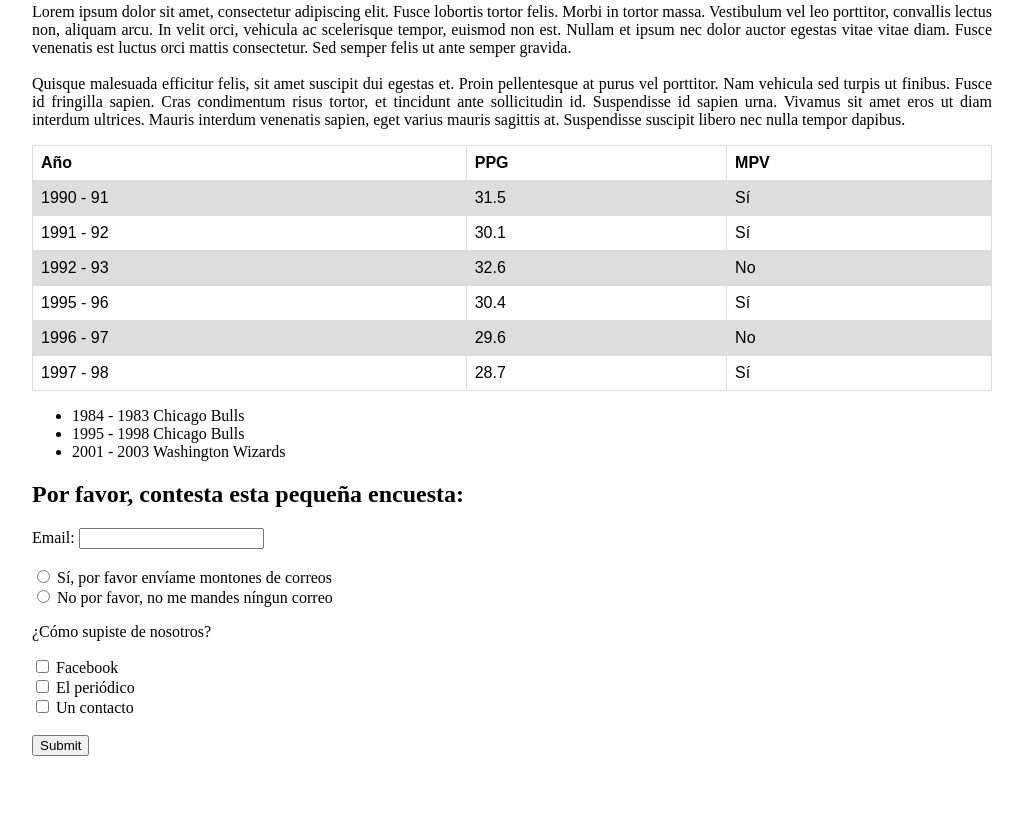
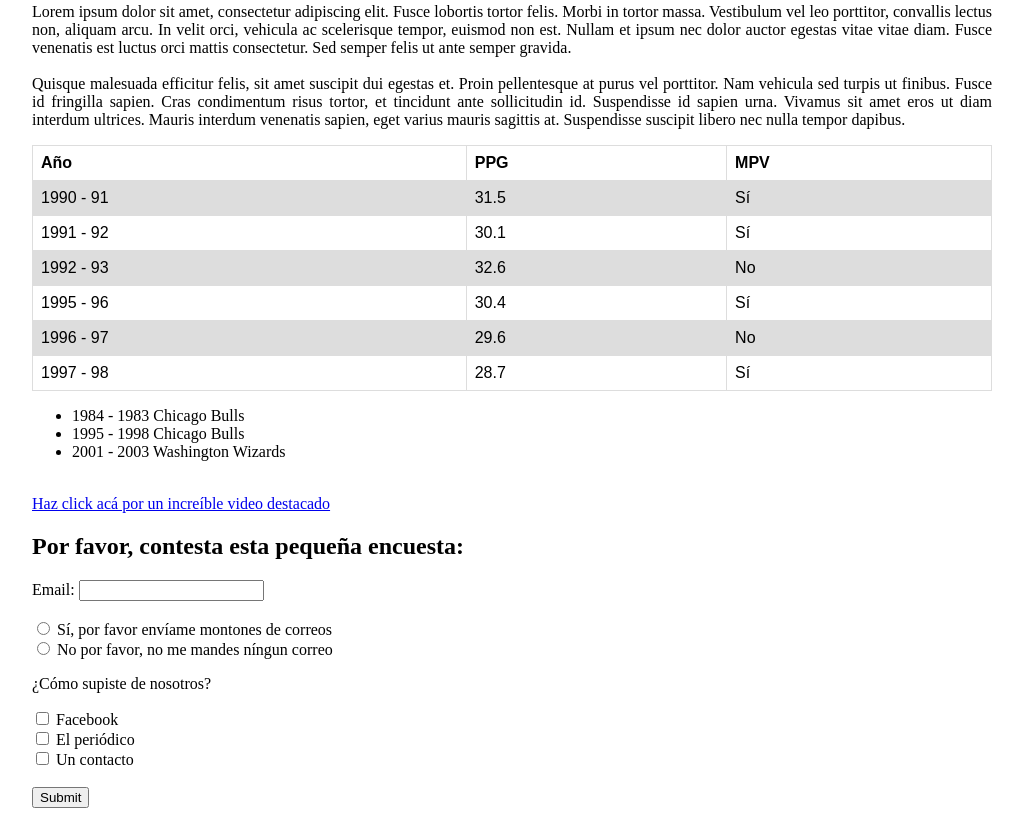
Before and after one commit to aguinazu-ds/Curso-Java, a plain HTML site: page cursoJava-html/EjercicioBlog.html in a window 1280 px wide. Shown: the part 661-1477 px from the top of the page, without its empty margins (128-1151 px from the left). Before the commit the page ends 1425 px from the top, so only its background shows below. Drawn offline with Linux system fonts and the light colour scheme.

Commit message:
Ejercicio blog

```diff
--- a/cursoJava-html/EjercicioBlog.html
+++ b/cursoJava-html/EjercicioBlog.html
@@ -44,7 +44,7 @@
     <div class="content">
         <h1 style="text-align: center">Michael Jordan</h1>
         <picture>
-            <source media="(min-width:650px )" srcset="michael_jordan.jpg">
+            <source media="(min-width:650px)" srcset="michael_jordan.jpg">
             <img src="michael_jordan.jpg" alt="Michael Jordan" style="width:auto;" class="center">
         </picture>
         <p style="text-align: justify">
@@ -99,6 +99,8 @@
             <li>1995 - 1998 Chicago Bulls</li>
             <li>2001 - 2003 Washington Wizards</li>
         </ul>
+        <br>
+        <a href="https://www.youtube.com/watch?v=LAr6oAKieHk">Haz click acá por un increíble video destacado</a>
         <h2>Por favor, contesta esta pequeña encuesta:</h2>
         <label for="email">Email:</label>
         <input type="text" id="email" name="email">
```
